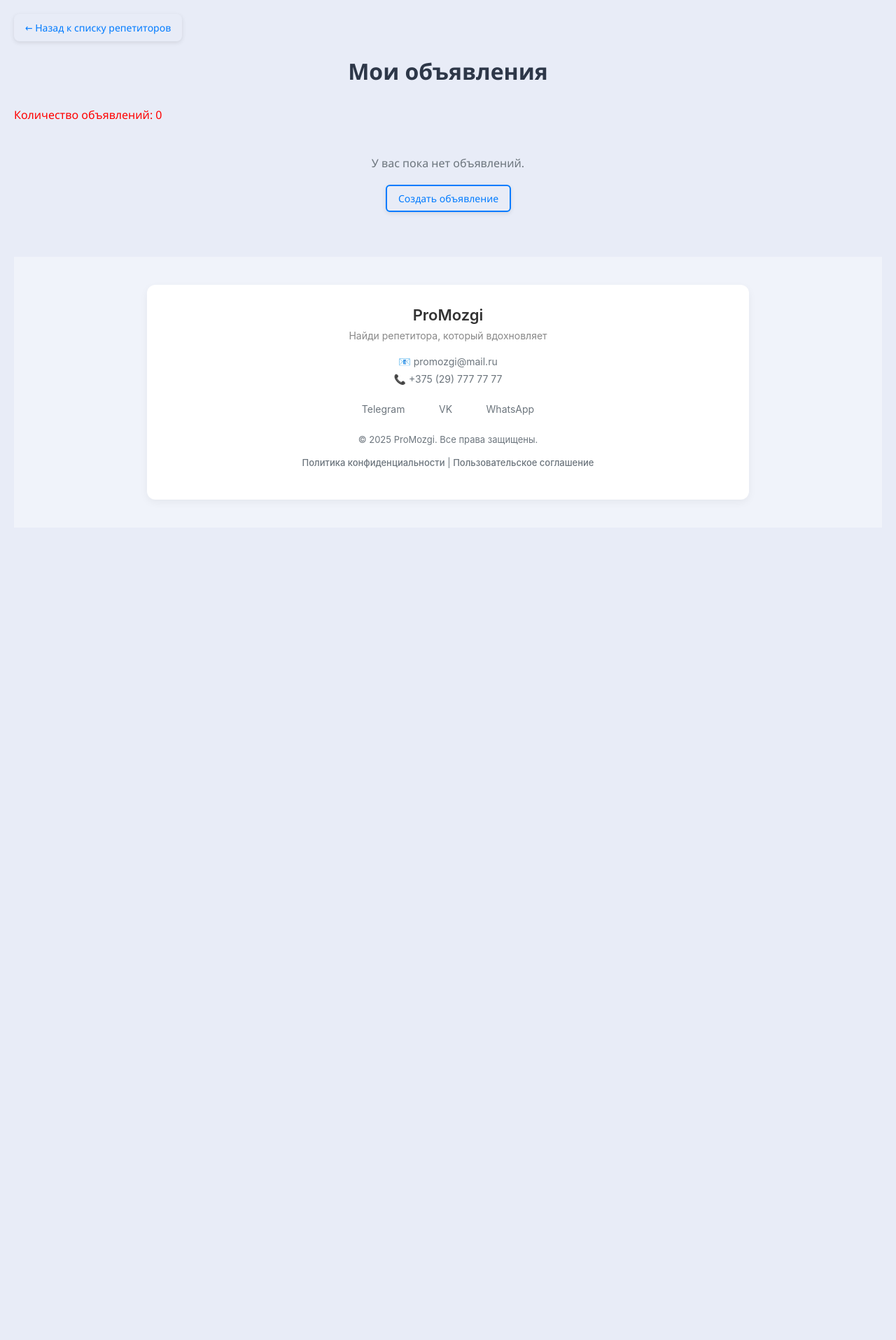
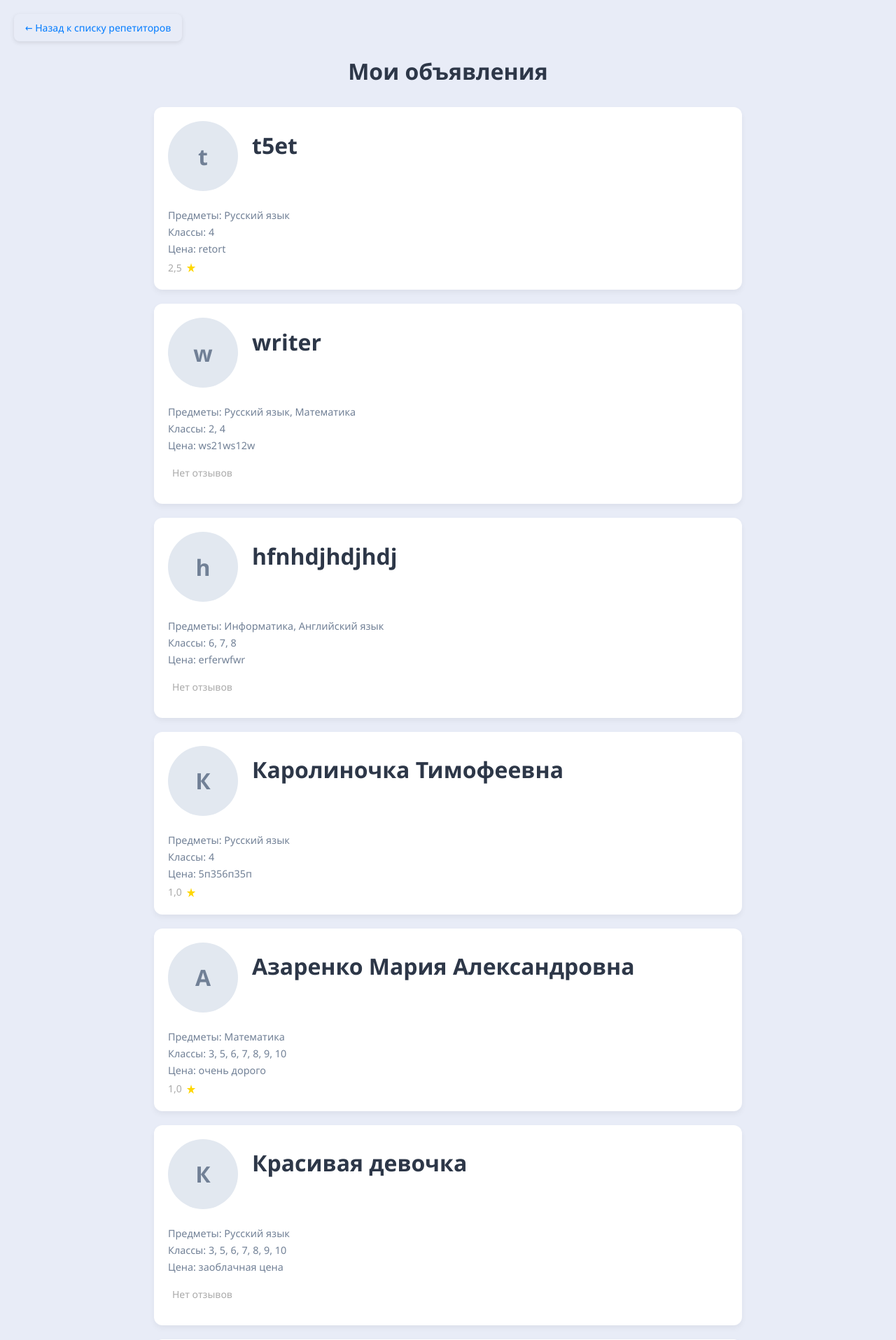
Before and after one commit to KarlushaM/Project, a Django app: page /my-ads/ in a window 1280 px wide. Shown: the top 1915 px of the page at 70% size. Before the commit the page ends 714 px from the top, so only its background shows below. Run offline with Django 5.2, Linux system fonts and the light colour scheme; a user stored in the database is signed in; data comes from the database, SQL or seed files in the repository; both versions use the stored data as it was after the commit.

Commit message:
Мои объявления
Звёзды в рейтинге не работают

```diff
--- a/myproject/myapp/models.py
+++ b/myproject/myapp/models.py
@@ -22,7 +22,7 @@ class Klass(models.Model):
 
 
 class Teacher(models.Model):
-	user = models.ForeignKey(User, on_delete=models.CASCADE, verbose_name="Пользователь")
+	user = models.ForeignKey(User, on_delete=models.CASCADE, verbose_name="Пользователь", related_name="teachers")
 	photo = models.ImageField(upload_to='teachers_photos/', blank=True, null=True, verbose_name="Фото")
 	fio = models.CharField("ФИО", max_length=50)
 	description = models.TextField("Onиcaниe", null=True, blank=True)
--- a/myproject/myapp/static/myapp/teacher_list.css
+++ b/myproject/myapp/static/myapp/teacher_list.css
@@ -49,3 +49,20 @@
         line-height: 1.5;
         color: #4A5568;
         }
+
+        .teacher-rating {
+        display: flex;
+        align-items: center;
+        gap: 6px; /* отступ между звездой и цифрой */
+        font-size: 14px;
+        color: #aaa;
+        }
+
+        .teacher-rating .star {
+        color: #FFD700;
+        font-size: 18px;
+        }
+
+        .teacher-rating .rating-value {
+        color: #aaa;
+        }
--- a/myproject/myapp/templates/teachers/my_ads.html
+++ b/myproject/myapp/templates/teachers/my_ads.html
@@ -15,11 +15,7 @@
     <a href="{% url 'teachers_list' %}" class="back-button">← Назад к списку репетиторов</a>
 
     <h1>Мои объявления</h1>
-    <!-- Для отладки -->
-<p style="color: red;">Количество объявлений: {{ teachers|length }}</p>
-<pre>
-{{ teachers }}
-</pre>
+
     {% if teachers %}
             {% for teacher in teachers %}
             <a href="{% url 'teacher_details' teacher.id %}" class="teacher-card">
@@ -34,6 +30,17 @@
                 <p class="subjects">Предметы: {{ teacher.subjects_list }}</p>
                 <p class="klass">Классы: {{ teacher.klass_list }}</p>
                 <p class="price">Цена: {{ teacher.price }}</p>
+                {% if teacher.average_rating > 0 %}
+                <div class="teacher-rating">
+                    <span class="rating-value">{{ teacher.average_rating }}</span>
+                    <span class="star">★</span>
+                </div>
+                {% else %}
+                    <div class="teacher-rating">
+                        <h1>   </h1>
+                        <span class="rating-value">Нет отзывов</span>
+                    </div>
+                {% endif %}
                 </a>
             {% endfor %}
     {% else %}
--- a/myproject/myapp/urls.py
+++ b/myproject/myapp/urls.py
@@ -1,5 +1,5 @@
 from django.urls import path
-from .views import TeachersListViews, TeachersDetailsView, TeacherFormView
+from .views import TeachersListViews, TeachersDetailsView, TeacherFormView, MyAdsView
 from . import views
 
 urlpatterns = [
@@ -7,5 +7,5 @@ urlpatterns = [
         path('create/', TeacherFormView.as_view(), name = "create_teacher"),
         path('<int:pk>/', TeachersDetailsView.as_view(), name = "teacher_details"),
         path('logout/', views.logout_view, name='logout'),
-        path('my-ads/', views.my_ads_view, name='my_ads'),
+        path('my-ads/', MyAdsView.as_view(), name='my_ads'),
 ]
--- a/myproject/myapp/views.py
+++ b/myproject/myapp/views.py
@@ -7,13 +7,8 @@ from django.shortcuts import redirect
 from django.contrib.auth import logout
 from django.shortcuts import redirect
 from .forms import ReviewForm
-from django.contrib.auth.decorators import login_required
 from django.contrib.auth.mixins import LoginRequiredMixin
 
-@login_required
-def my_ads_view(request):
-    ads = Teacher.objects.filter(user=request.user)
-    return render(request, 'teachers/my_ads.html', {'ads': ads})
 
 def logout_view(request):
     logout(request)
@@ -85,9 +80,9 @@ class MyAdsView(LoginRequiredMixin, ListView):
     def get_queryset(self):
         return Teacher.objects.filter(user=self.request.user)
 
-
     def get_context_data(self, **kwargs):
         context = super().get_context_data(**kwargs)
         context['subjects'] = Subjects.objects.all()
         context['klasses'] = Klass.objects.all()
+        print(context)
         return context
```
Also changed, not shown: myproject/myapp/templates/teachers/teachers_list.html (+11 -3 lines), myproject/db.sqlite3. Lines whose indentation alone changed are shown as unchanged.
